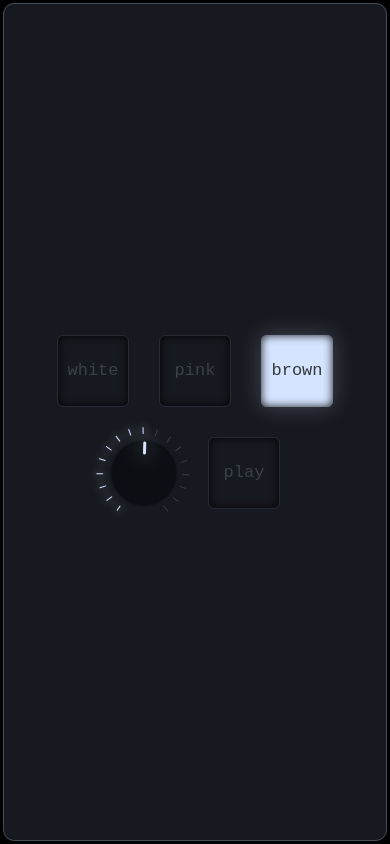
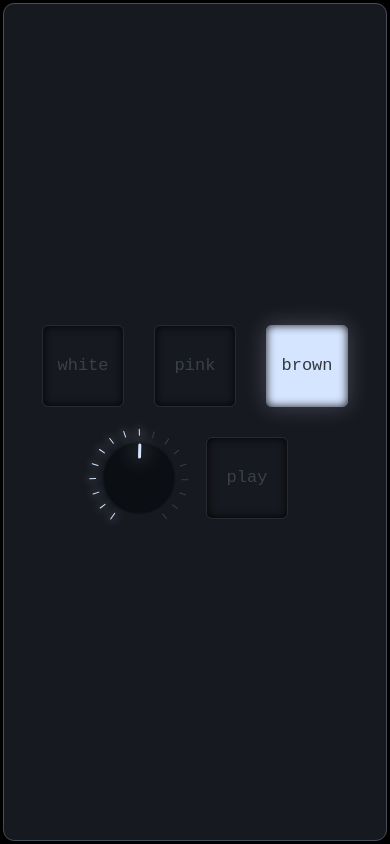
Before and after one commit to evi1Husky/noise-generator, a React (Vite) app: page / in a window 390 px wide. Built offline with nearby package versions, Linux system fonts and the light colour scheme.

Commit message:
implement buttons and knob resizing for mobile

```diff
--- a/index.html
+++ b/index.html
@@ -2,6 +2,7 @@
 <html lang="en">
   <head>
     <meta charset="UTF-8" />
+    <meta name="viewport" content="width=device-width, initial-scale=1">
     <meta name="mobile-web-app-capable" content="yes" />
     <meta name="apple-mobile-web-app-capable" content="yes" />
     <link
--- a/src/components/NoiseGenerator/NoiseGenerator.module.css
+++ b/src/components/NoiseGenerator/NoiseGenerator.module.css
@@ -22,7 +22,7 @@
   flex-direction: column;
 }
 
-@media only screen and (max-width: 450px) {
+@media (max-width: 450px) {
   .noiseGenerator {
     width: 98%;
     height: 99%;
--- a/src/components/NoiseGenerator/NoiseGenerator.tsx
+++ b/src/components/NoiseGenerator/NoiseGenerator.tsx
@@ -4,7 +4,8 @@ import { PlayButton } from "../PlayButton/PlayButton";
 import { NoiseButtons } from "../NoiseButtons/NoiseButtons";
 import { useState, useRef, useEffect } from "react";
 import { NoiseType } from "../../types";
-import "../Knob/knob"
+import "../Knob/knob";
+import { checkIfMobileScreen } from "../../utility";
 
 export const NoiseGenerator = () => {
   const [playing, setPlaying] = useState(false);
@@ -38,7 +39,7 @@ export const NoiseGenerator = () => {
         <NoiseButtons noiseType={noiseType} setNoiseType={setNoiseType} />
       </section>
       <section className={css.playButtonAndKnobContainer}>
-        <control-knob ref={knob} knob-size="68" />
+        <control-knob ref={knob} knob-size={checkIfMobileScreen() ? "74" : "68"} />
         <PlayButton playing={playing} setPlaying={setPlaying} />
       </section>
     </main>
--- a/src/components/PlayButton/Button.module.css
+++ b/src/components/PlayButton/Button.module.css
@@ -33,3 +33,20 @@
 .buttonActive:hover {
   filter: drop-shadow(0 0 11px rgba(214, 229, 255, 0.29));
 }
+
+@media (max-width: 450px) {
+  .button {
+    width: 8rem;
+    height: 8rem;
+  }
+
+  .buttonInactive {
+    width: 8rem;
+    height: 8rem;
+  }
+
+  .buttonActive {
+    width: 8.2rem;
+    height: 8.2rem;
+  }
+}
--- /dev/null
+++ b/src/utility.ts
@@ -0,0 +1,9 @@
+const checkIfMobileScreen = (): boolean => {
+  if (window.innerWidth <= 450) {
+    return true;
+  } else {
+    return false;
+  }
+};
+
+export { checkIfMobileScreen };
```
